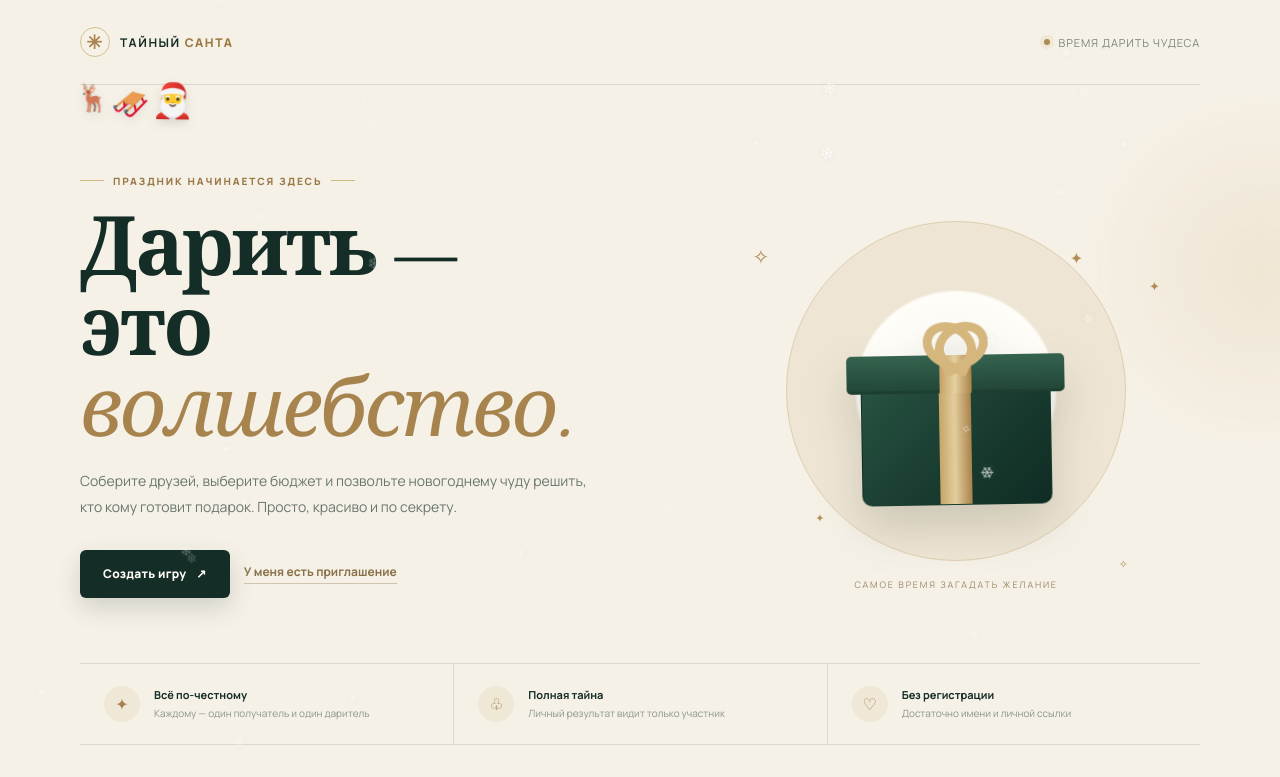
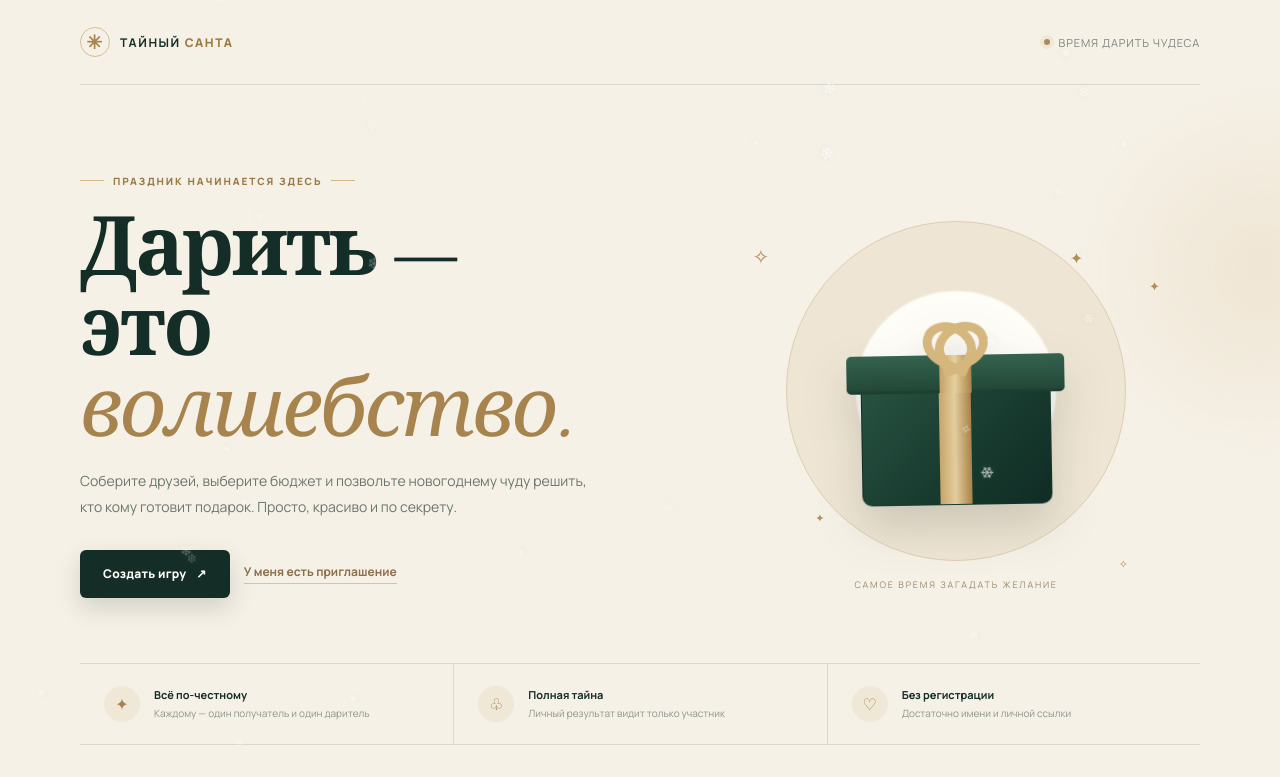
Before and after one commit to bestarinaa111-ctrl/tainy-santa10, a website: page tainy-santa-online-snow/tainy-santa/public/index.html in a window 1280 px wide. Shown: the top 777 px of the page. Drawn offline with nearby package versions, Linux system fonts and the light colour scheme.

Commit message:
Remove flying Santa and sleigh emoji animation

```diff
--- a/tainy-santa-online-snow/tainy-santa/public/index.html
+++ b/tainy-santa-online-snow/tainy-santa/public/index.html
@@ -24,7 +24,6 @@
 
   <div class="site-shell" id="site-shell" aria-live="polite">
     <div class="snowfall" id="snowfall" aria-hidden="true"></div>
-    <div class="santa-flight" aria-hidden="true"><span>🦌</span><span>🛷</span><span>🎅</span></div>
     <div class="ambient ambient-one"></div>
     <div class="ambient ambient-two"></div>
     <header class="topbar">
```
